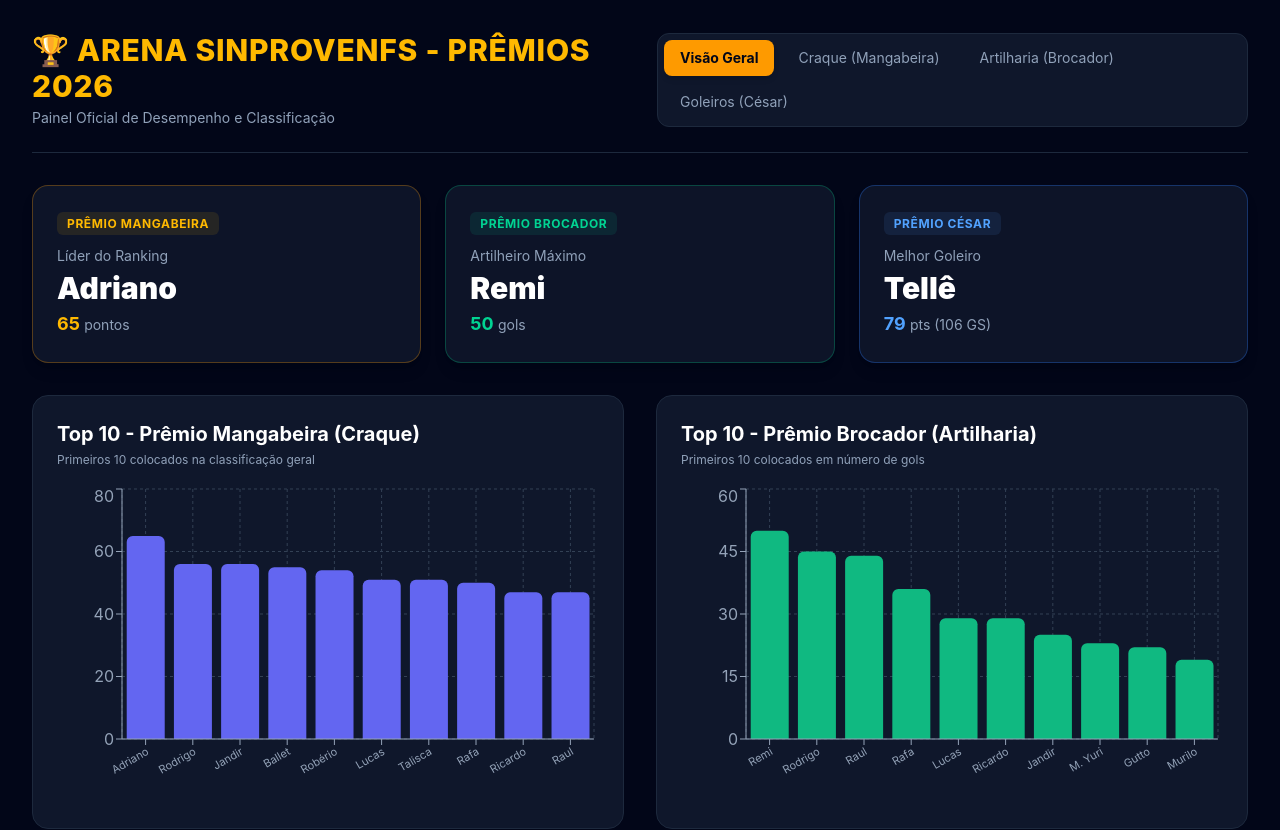
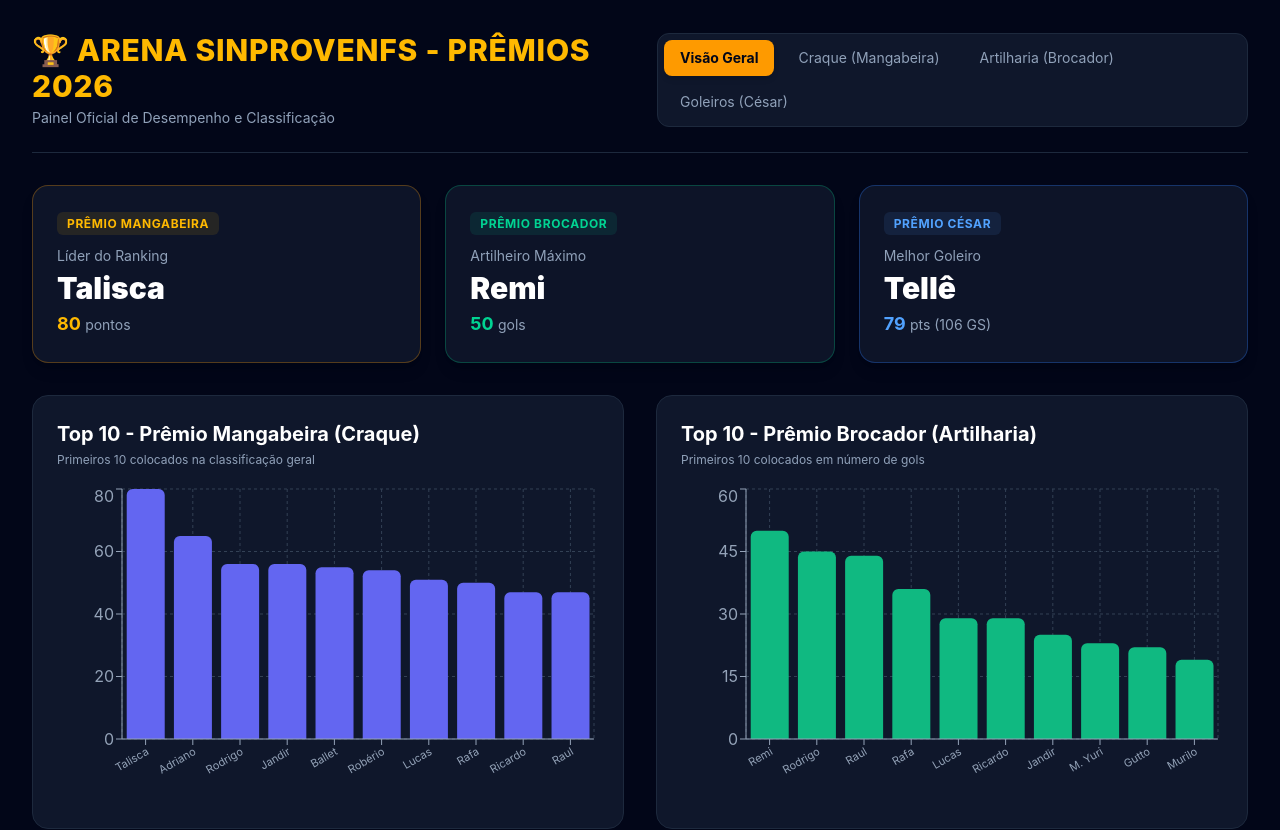
Before and after one commit to arenasinprovenfs/premio2026, a React (Vite) app: page / in a window 1280 px wide. Shown: the top 830 px of the page. Built offline with nearby package versions, Linux system fonts and the light colour scheme.

Commit message:
Update App.jsx

```diff
--- a/src/App.jsx
+++ b/src/App.jsx
@@ -9,7 +9,7 @@ const dadosMangabeira = [
   { nome: "Ballet", pontos: 55 },
   { nome: "Robério", pontos: 54 },
   { nome: "Lucas", pontos: 51 },
-  { nome: "Talisca", pontos: 51 },
+  { nome: "Talisca", pontos: 80 },
   { nome: "Rafa", pontos: 50 },
   { nome: "Ricardo", pontos: 47 },
   { nome: "Raul", pontos: 47 },
```
